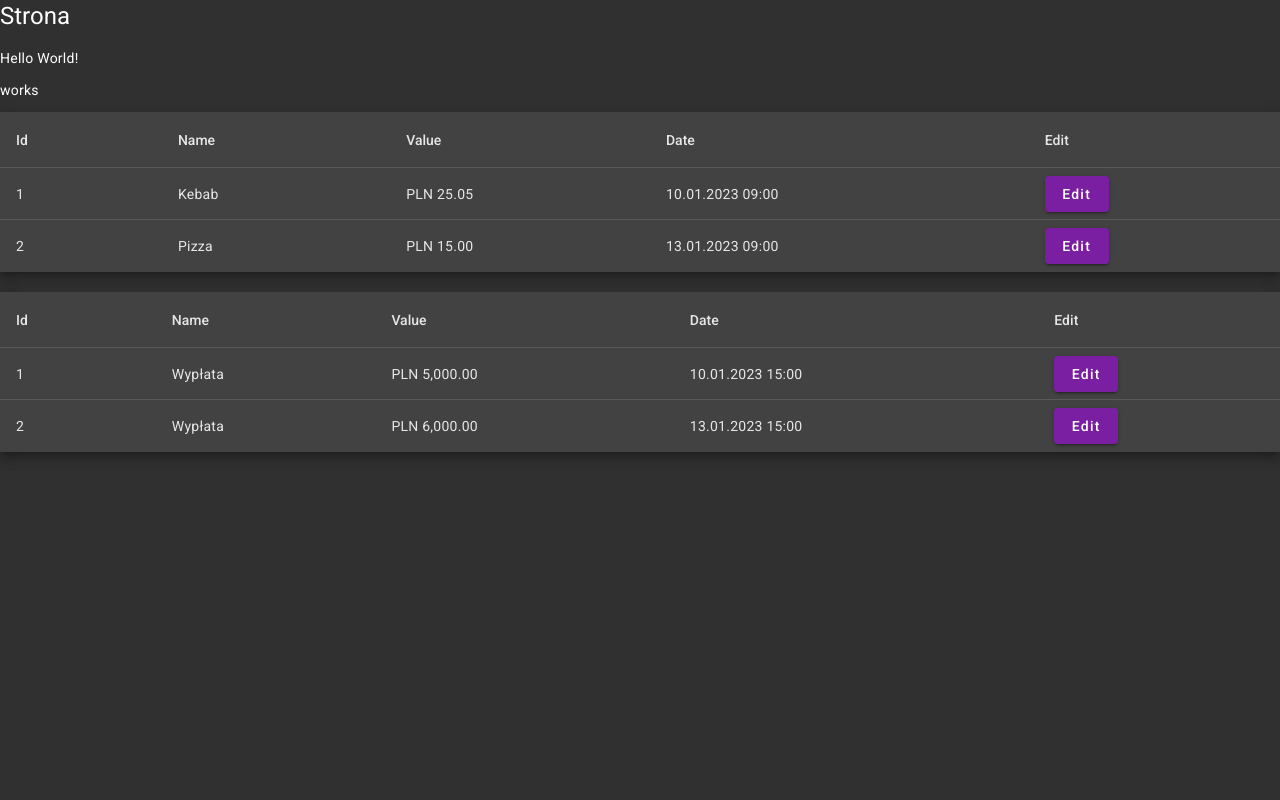
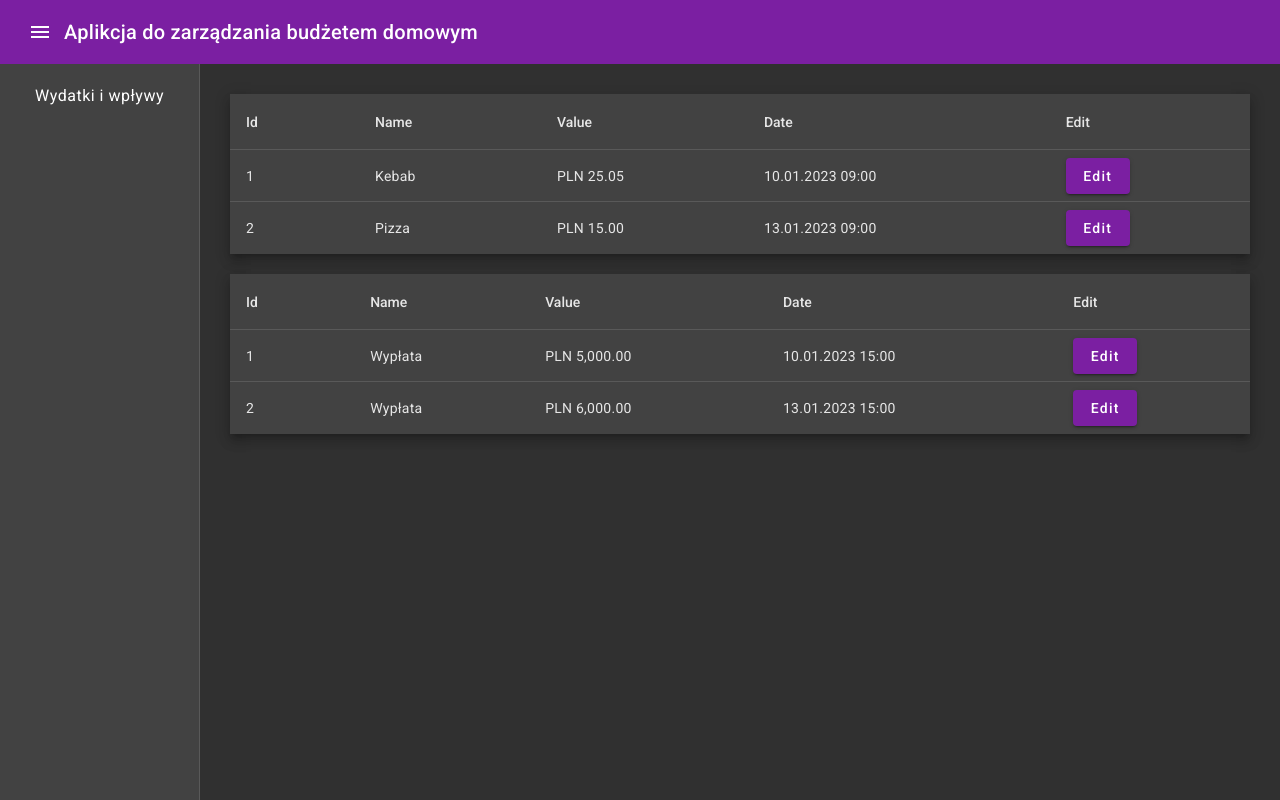
Before and after one commit to team-cezary-tymek/home-budget-frontend, an Angular app: page /dashboard in a window 1280 px wide. Built offline with nearby package versions, Linux system fonts and the light colour scheme.

Commit message:
Add sidenav and basic layout

```diff
--- a/src/app/app.component.html
+++ b/src/app/app.component.html
@@ -1,3 +1,19 @@
-<h1>Strona</h1>
-<p>Hello World!</p>
-<router-outlet></router-outlet>
+<div class="page">
+    <mat-toolbar color="primary">
+        <button mat-icon-button class="example-icon" aria-label="Example icon-button with menu icon">
+            <mat-icon>menu</mat-icon>
+        </button>
+        <span>Aplikcja do zarządzania budżetem domowym</span>
+    </mat-toolbar>
+
+    <mat-sidenav-container class="container">
+        <mat-sidenav mode="side" opened class="sidenav">
+            <mat-nav-list>
+                <a mat-list-item class="button" routerLink="/dashboard">Wydatki i wpływy</a>
+            </mat-nav-list>
+        </mat-sidenav>
+        <mat-sidenav-content class="content">
+            <router-outlet></router-outlet>
+        </mat-sidenav-content>
+    </mat-sidenav-container>
+</div>
--- a/src/app/app.component.scss
+++ b/src/app/app.component.scss
@@ -0,0 +1,21 @@
+.page {
+   width: 100vw;
+   height: 100vh;
+   display: flex;
+   flex-direction: column;
+}
+
+.container {
+   display: flex;
+   flex: 1;
+}
+
+.sidenav {
+    width: 200px;
+    text-align: center;
+}
+
+.content {
+    flex: 1;
+    padding: 30px;
+}
--- a/src/app/dashboard/dashboard.component.html
+++ b/src/app/dashboard/dashboard.component.html
@@ -1,4 +1,3 @@
-<p>works</p>
 <app-expenses-table></app-expenses-table>
 <br>
 <app-incomes-table></app-incomes-table>
```
Also changed, not shown: src/app/app.module.ts (+8 -1 lines).
